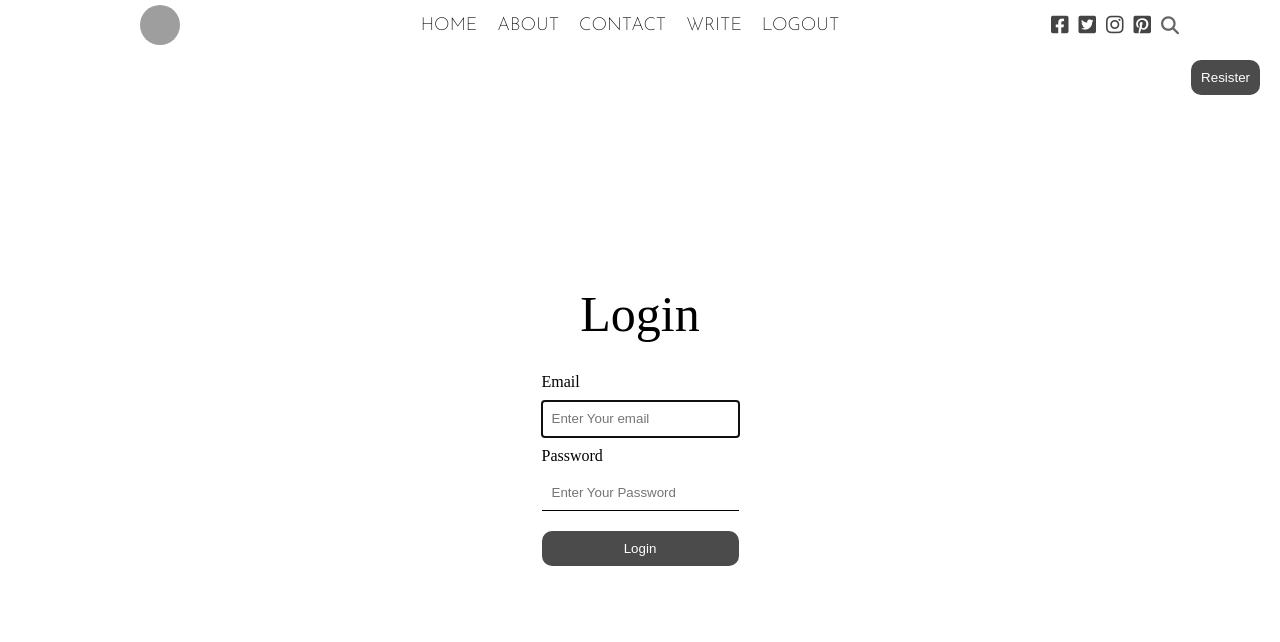
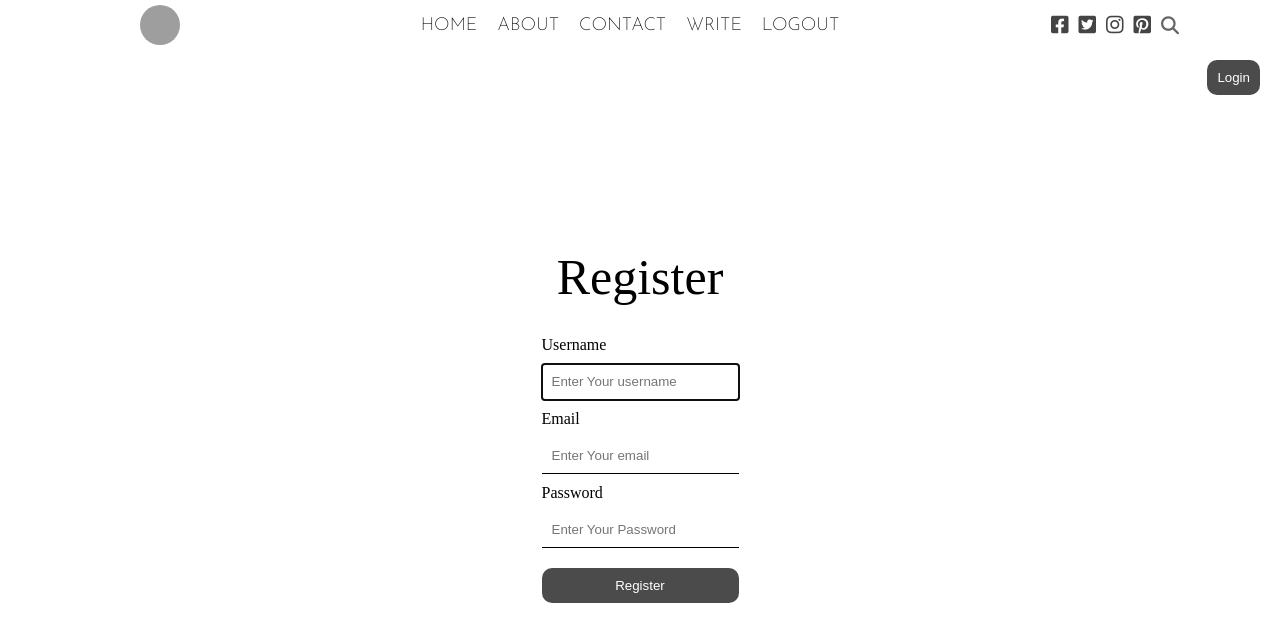
Before and after one commit to curlerhaus/FinalProject, a React (Create React App) app in the folder webblog/: page / in a window 1280 px wide. Shown: the top 642 px of the page. Built offline with nearby package versions, Linux system fonts and the light colour scheme; grey boxes are pictures that could not be loaded; a web font is replaced by a local one.

Commit message:
create registerpage

```diff
--- a/webblog/src/App.js
+++ b/webblog/src/App.js
@@ -1,9 +1,10 @@
 // import Home from "./pages/homepage/Home";
 import TopBar from "./components/topbar/TopBar";
-import Login from "./pages/login/Login";
+// import Login from "./pages/login/Login";
 // import Settings from "./pages/settings/Settings";
 // import Single from "./pages/single/Single";
 // import Write from "./pages/write/Write";
+import Register from "./pages/register/Register";
 
 function App() {
   return (
@@ -13,7 +14,8 @@ function App() {
       {/* <Single /> */}
       {/* <Write /> */}
       {/* <Settings /> */}
-      <Login />
+      {/* <Login /> */}
+      <Register />
     </>
   );
 }
--- /dev/null
+++ b/webblog/src/pages/register/Register.jsx
@@ -0,0 +1,19 @@
+import './register.css'
+
+export default function Register() {
+  return (
+    <div className='register'>
+        <span className="registerTitle">Register</span>
+        <form className="registerForm">
+            <label>Username</label>
+            <input type="text" className='registerInput' placeholder='Enter Your username' autoFocus={true} />
+            <label>Email</label>
+            <input type="text" className='registerInput' placeholder='Enter Your email' />
+            <label>Password</label>
+            <input type="text" className='registerInput' placeholder='Enter Your Password' />
+            <button className='registerButton'>Register</button>
+        </form>
+        <button className="registerLoginButton">Login</button>
+    </div>
+  )
+}
--- /dev/null
+++ b/webblog/src/pages/register/register.css
@@ -0,0 +1,51 @@
+.register {
+    height: calc(100vh - 50px);
+    display: flex;
+    flex-direction: column;
+    justify-content: center;
+    align-items: center;
+}
+
+.registerTitle {
+    font-size: 50px;
+}
+
+.registerForm {
+    margin-top: 20px;
+    display: flex;
+    flex-direction: column;
+}
+
+.registerForm>label {
+    margin: 10px 0;
+}
+
+.registerInput {
+    padding: 10px;
+    background-color: white;
+    border: none;
+    border-bottom: 1px solid;
+}
+
+.registerButton {
+    margin-top: 20px;
+    cursor: pointer;
+    border: none;
+    color: white;
+    background-color: rgb(75, 75, 75);
+    border-radius: 10px;
+    padding: 10px;
+}
+
+.registerLoginButton {
+    position: absolute;
+    top: 60px;
+    right: 20px;
+    background-color: rgb(75, 75, 75);
+    color: white;
+    border: none;
+    border-radius: 10px;
+    padding: 10px;
+    cursor: pointer;
+
+}
```
